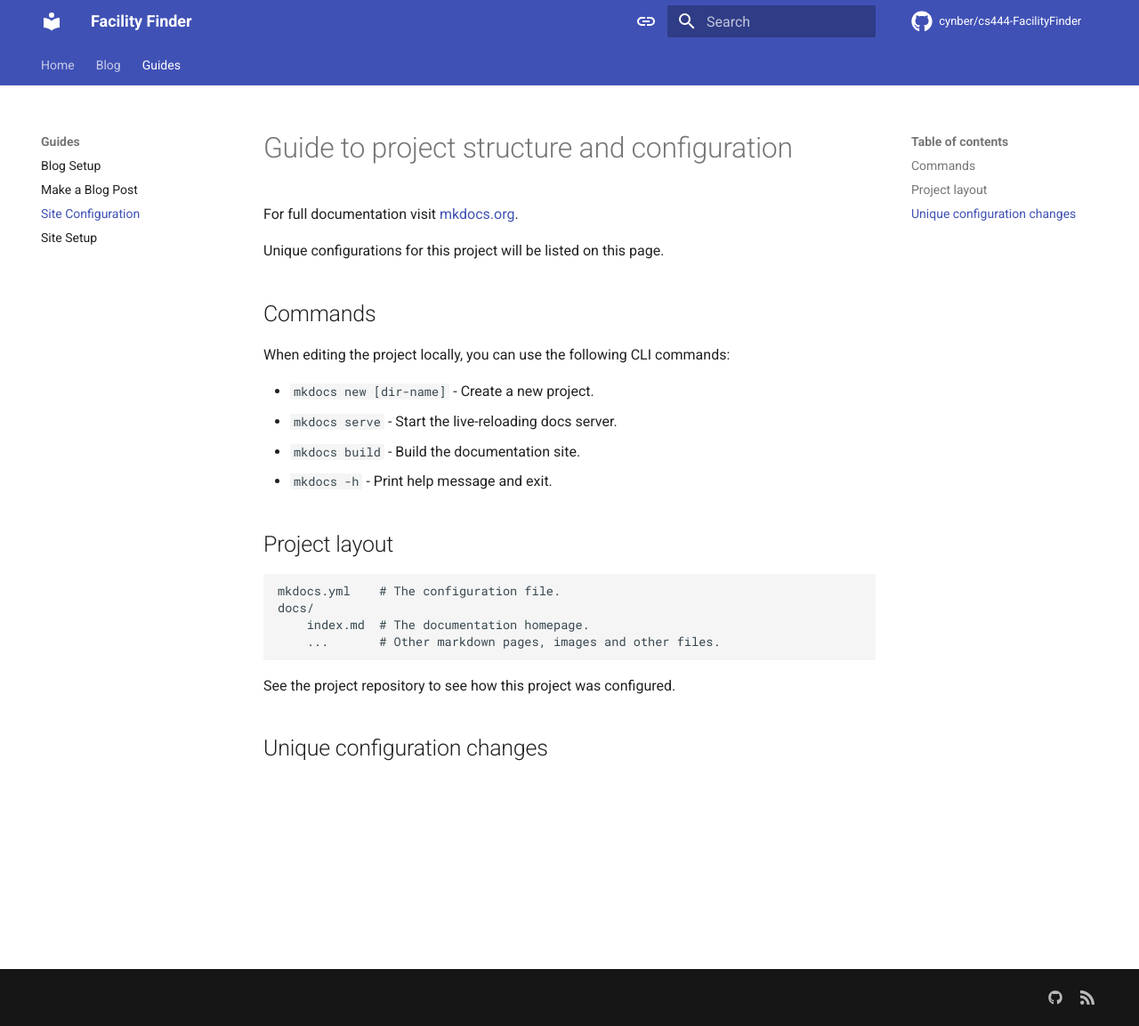
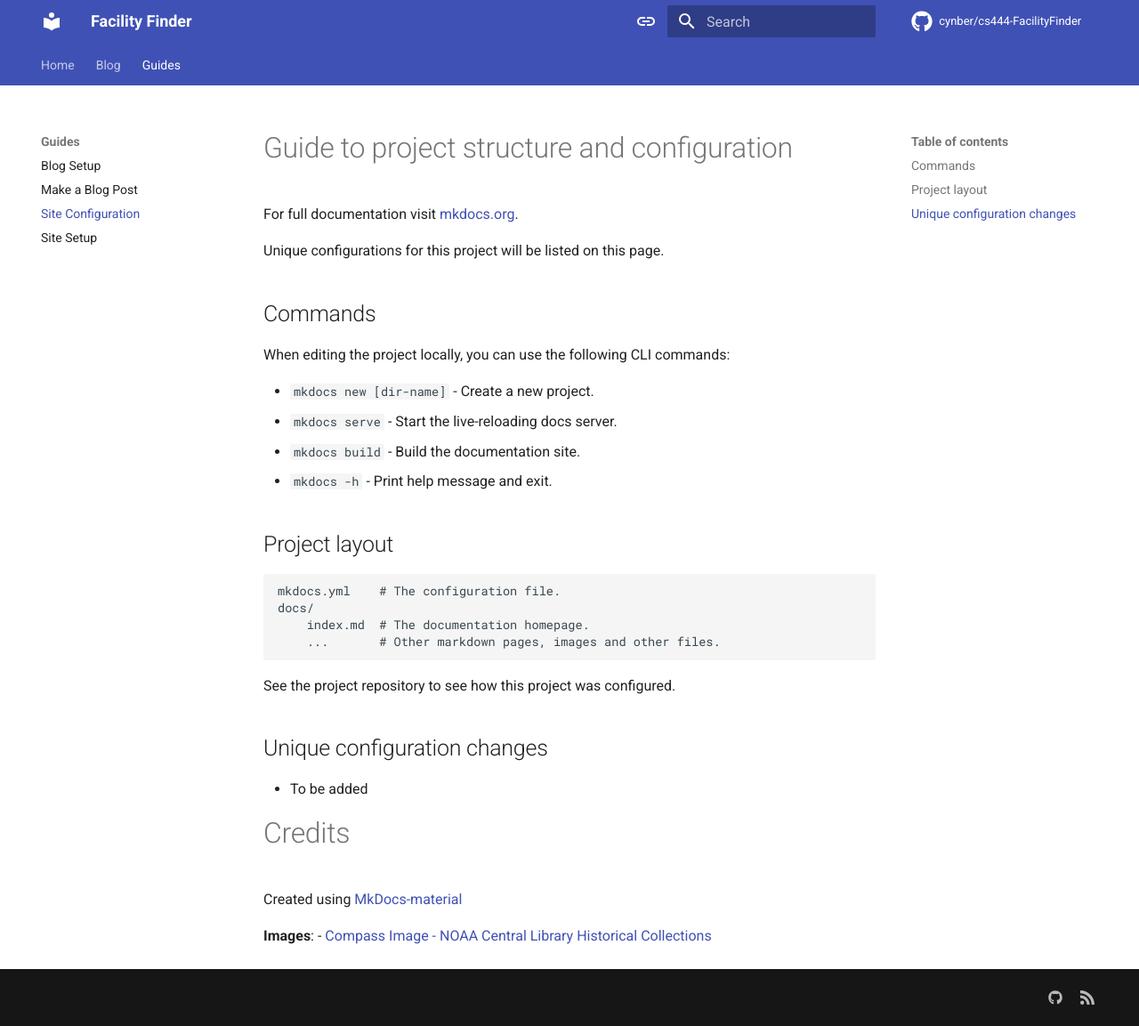
Before and after one commit to cynber/cs444-FacilityFinder, an MkDocs documentation site: the page built from docs/About/config-guide.md, in a window 1280 px wide and 1153 px high. Shown: the whole window at 89% size. Built offline with MkDocs 1.6.1 and Material for MkDocs 9.7.7, drawn with Linux system fonts in a browser that asks for light colours; comment, search, counter and statistics services are not loaded.

```diff
--- a/docs/About/config-guide.md
+++ b/docs/About/config-guide.md
@@ -23,3 +23,14 @@ When editing the project locally, you can use the following CLI commands:
 See the project repository to see how this project was configured.
 
 ## Unique configuration changes
+
+- To be added
+
+
+
+# Credits
+
+Created using [MkDocs-material](https://github.com/squidfunk/mkdocs-material)
+
+**Images**:
+- [Compass Image - NOAA Central Library Historical Collections](https://commons.wikimedia.org/wiki/File:Compass_-_Book_jacket_of_%22A_Treatise_on_Navigation_and_Nautical_Astronomy.%22.jpg)
```
Also changed, not shown: docs/About/credits.md (deleted, +0 -5 lines), 1 other file.
